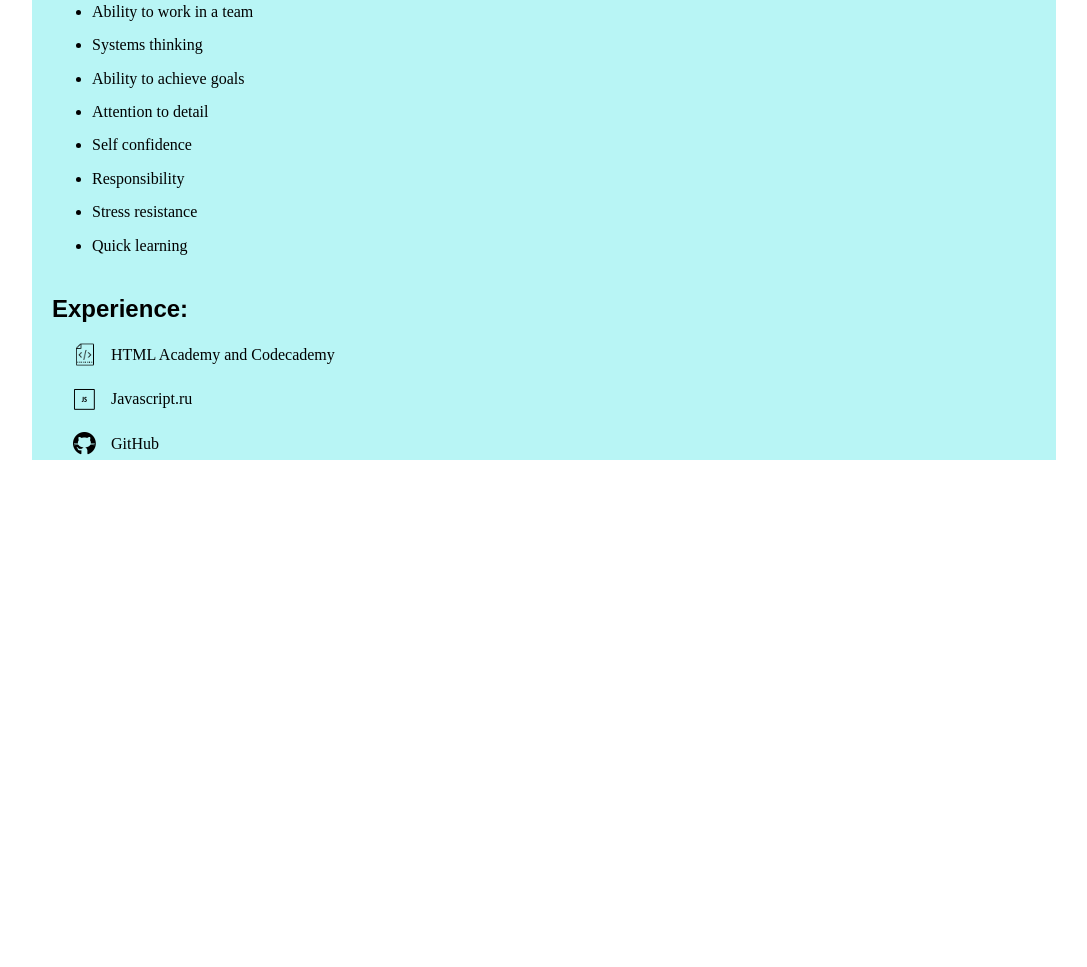
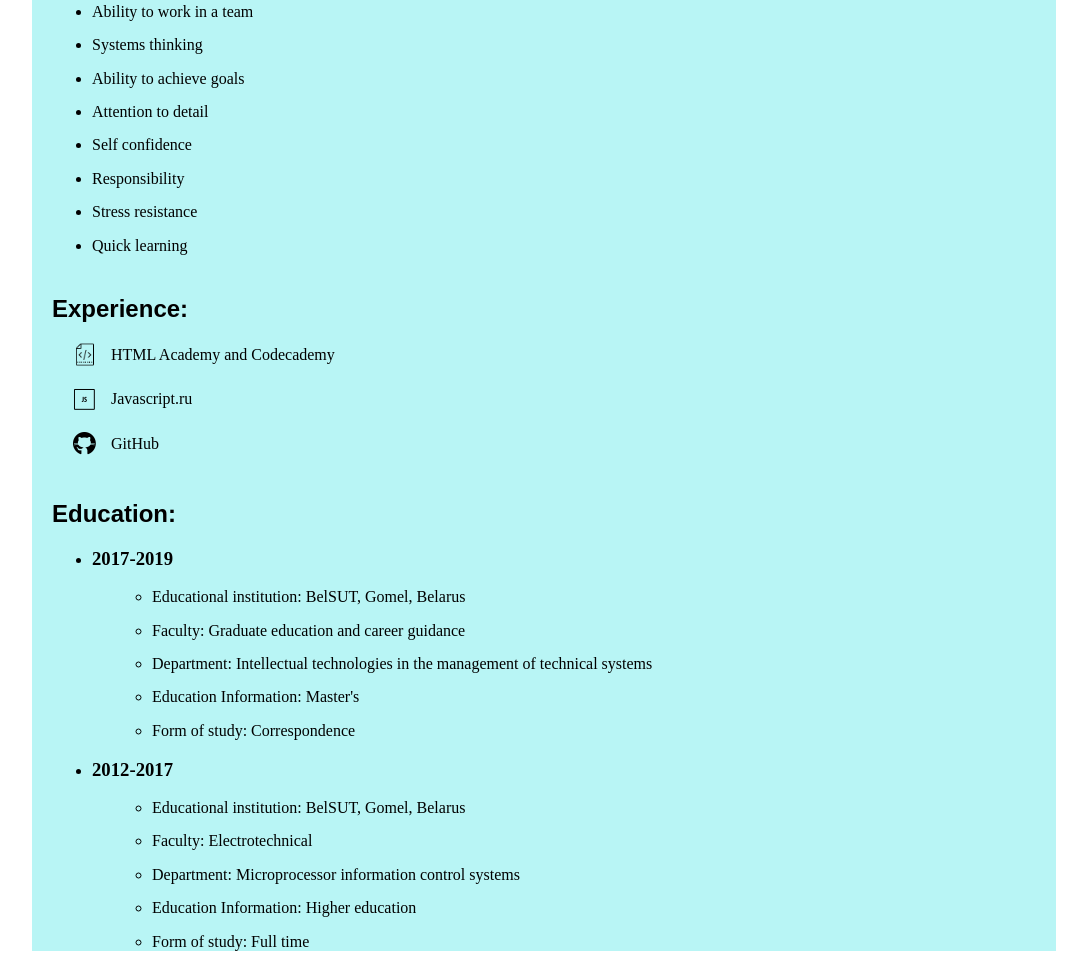
Before and after one commit to Mudreuski/rsschool-2019Q1-cv, a plain HTML site: page index.html in a window 1280 px wide. Shown: the part 801-1768 px from the top of the page, without its empty margins (96-1183 px from the left). Before the commit the page ends 1277 px from the top, so only its background shows below. Drawn offline with Linux system fonts and the light colour scheme; a web font is replaced by a local one.

Commit message:
feat: create education for cv

```diff
--- a/index.html
+++ b/index.html
@@ -69,6 +69,29 @@
                 </li>
             </ul>
         </article>
+        <article class="article_text">
+            <h2>Education:</h2>
+            <ul>
+                <li><h3>2017-2019</h3>
+                    <ul>
+                        <li>Educational institution: BelSUT, Gomel, Belarus</li>
+                        <li>Faculty: Graduate education and career guidance</li>
+                        <li>Department: Intellectual technologies in the management of technical systems</li>
+                        <li>Education Information: Master's</li>
+                        <li>Form of study: Correspondence</li>
+                    </ul>
+                </li>
+                <li><h3>2012-2017</h3>
+                    <ul>
+                        <li>Educational institution: BelSUT, Gomel, Belarus</li>
+                        <li>Faculty: Electrotechnical</li>
+                        <li>Department: Microprocessor information control systems</li>
+                        <li>Education Information: Higher education</li>
+                        <li>Form of study: Full time</li>
+                    </ul>
+                </li>
+            </ul>
+        </article>
     </section>
 </body>
 </html>
```
Lines whose indentation alone changed are shown as unchanged.
